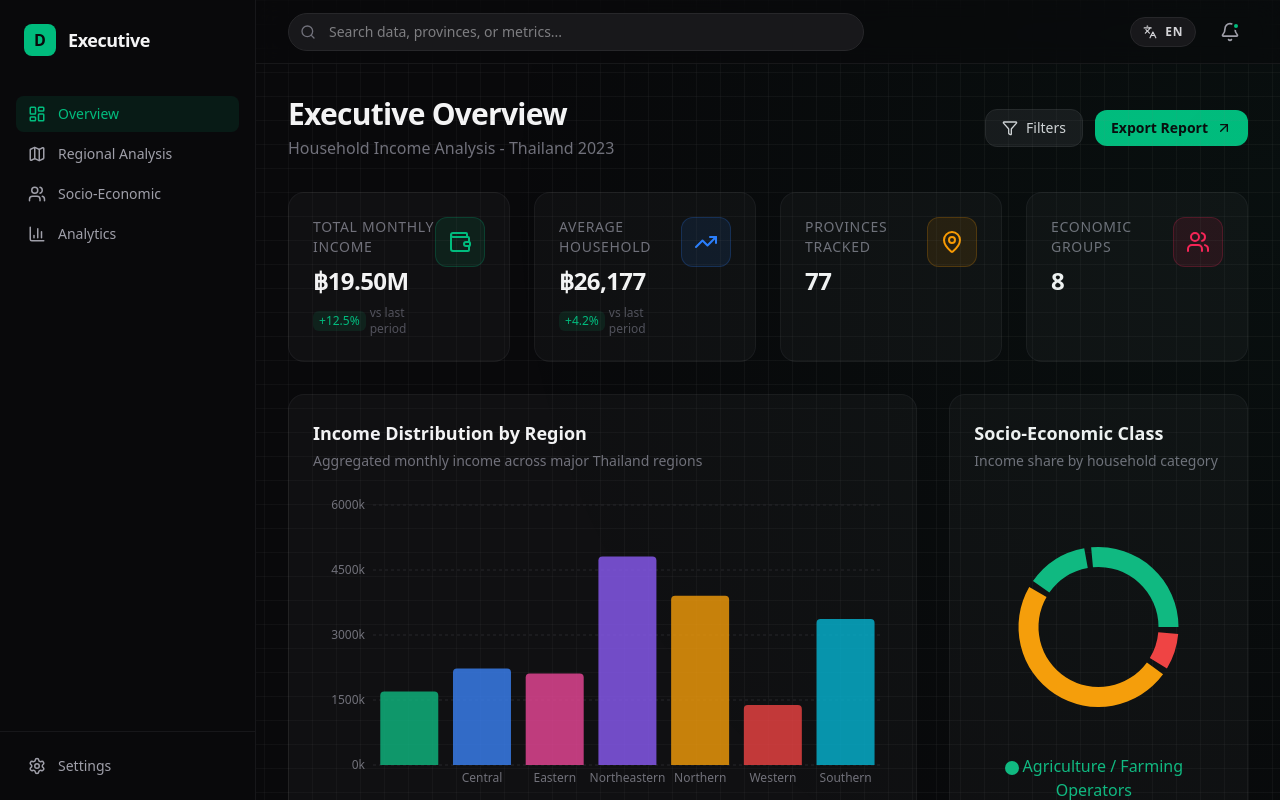
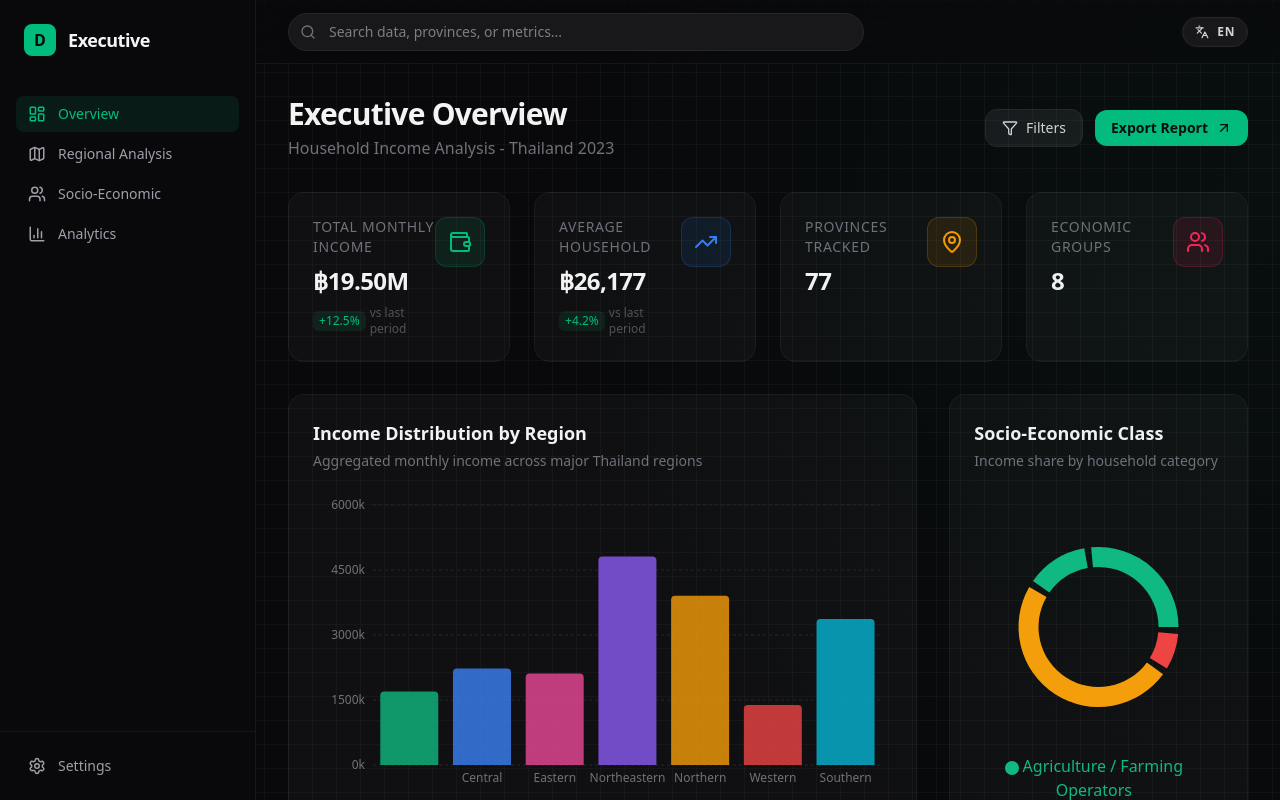
Before and after one commit to raphiphat8888/dashBoard, a React (Vite) app: page / in a window 1280 px wide. Built offline with nearby package versions, Linux system fonts and the light colour scheme.

Commit message:
refactor: remove unused notification bell from header

```diff
--- a/src/components/Header.tsx
+++ b/src/components/Header.tsx
@@ -1,5 +1,5 @@
 import React from 'react';
-import { Search, Bell, User, Languages } from 'lucide-react';
+import { Search, Languages } from 'lucide-react';
 import { useLanguage } from '../lib/LanguageContext';
 
 interface HeaderProps {
@@ -39,10 +39,6 @@ export const Header: React.FC<HeaderProps> = ({ searchTerm, onSearchChange, onSe
           <Languages size={14} />
           {language.toUpperCase()}
         </button>
-        <button className="p-2 text-zinc-400 hover:text-zinc-100 hover:bg-zinc-900 rounded-full transition-all relative">
-          <Bell size={20} />
-          <span className="absolute top-2 right-2 w-2 h-2 bg-emerald-500 rounded-full border-2 border-zinc-950"></span>
-        </button>
       </div>
     </header>
   );
```
